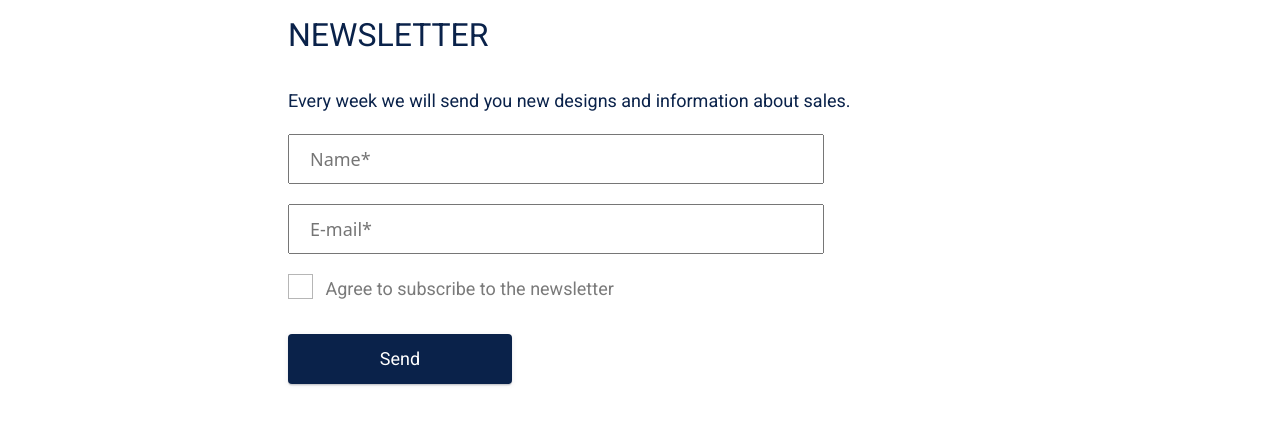
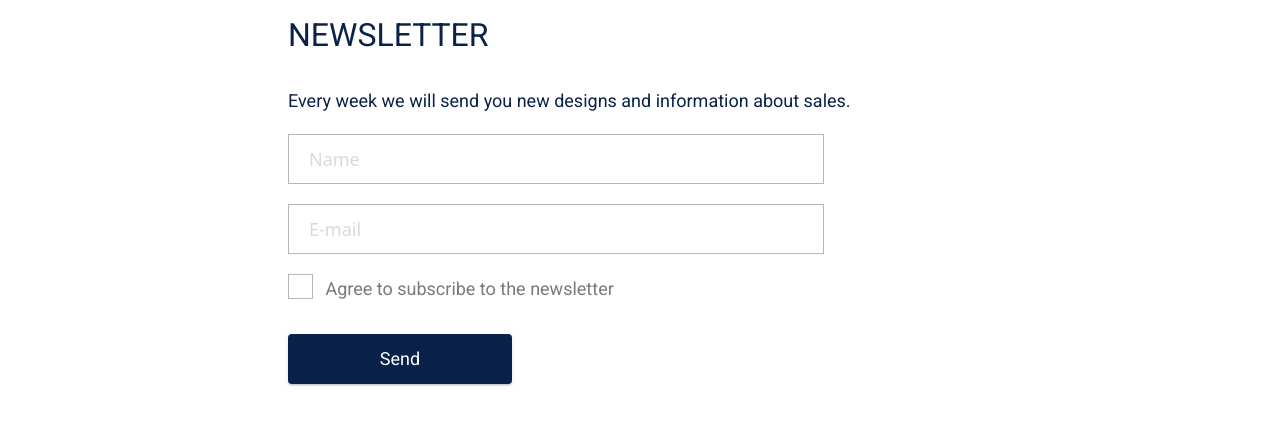
Before and after one commit to TetianaKubrak73/proectcommand-02, a website built with Vite: page src/index.html in a window 1280 px wide. Shown: the part 3540-3967 px from the top of the page. Built offline with nearby package versions, Linux system fonts and the light colour scheme; files whose address does not match are found by name.

Commit message:
done-subs-d

```diff
--- a/src/css/subscription.css
+++ b/src/css/subscription.css
@@ -32,6 +32,7 @@
 
 .subscr-div-text {
   margin-bottom: 20px;
+  position: relative;
 }
 .subscr-text-input {
   display: flex;
@@ -40,13 +41,28 @@
   padding: 11px 20px;
   align-items: center;
   gap: 8px;
-  flex-shrink: 0;
+  border: 1px solid var(--color-dark-grey);
+  outline: transparent;
 }
-.subscr-text-input:hover {
+.subscr-text-input:hover,
+.subscr-text-input:focus {
   border: 1px solid var(--blue-font, #0a224a);
   color: #0a224a;
   fill: #061835;
+  font-size: 18px;
+  font-style: normal;
+  font-weight: 400;
+  line-height: 1.5;
 }
+
+.subscr-text-input::placeholder {
+  color: #d9d9d9;
+  font-size: 18px;
+  font-style: normal;
+  font-weight: 400;
+  line-height: 1.5;
+}
+
 .subscr-div-email {
   margin-bottom: 20px;
   position: relative;
@@ -58,34 +74,49 @@
   padding: 11px 20px;
   align-items: center;
   gap: 8px;
-  flex-shrink: 0;
+  border: 1px solid var(--color-dark-grey);
+  outline: transparent;
+}
 
+.subscr-email-input::placeholder {
+  color: #d9d9d9;
+  font-size: 18px;
+  font-style: normal;
+  font-weight: 400;
+  line-height: 1.5;
 }
+
 .subscr-email-svg {
   position: absolute;
   top: 13px;
   right: 14px;
-  /*
-  fill: #e74a3b;
-  */
-  fill: #ffffff;
+  fill: transparent;
 }
 
-.subscr-email-input:hover {
+.subscr-email-input:hover,
+.subscr-email-input:focus {
   border: 1px solid var(--blue-font, #0a224a);
   color: #0a224a;
   fill: #061835;
 }
 
-.subscr-email-input:focus:invalid + .subscr-email-svg {
-  border: none;
+.subscr-text-input:focus:invalid {
+  color: #e74a3b;
+  border-color: #e74a3b;
+}
 
-  border-radius: 1px;
+.subscr-text-input:focus:invalid + .subscr-email-svg {
   color: #e74a3b;
   fill: #e74a3b;
 }
+
 .subscr-email-input:focus:invalid {
-  outline: 2px solid #e74a3b;
+  color: #e74a3b;
+  border-color: #e74a3b;
+}
+.subscr-email-input:focus:invalid + .subscr-email-svg {
+  color: #e74a3b;
+  fill: #e74a3b;
 }
 
 /*-----------------------------------*/
--- a/src/partials/subscription.html
+++ b/src/partials/subscription.html
@@ -11,20 +11,23 @@
             type="text"
             name="user-name"
             class="subscr-text-input"
-            placeholder="Name*"
+            placeholder="Name"
+            minlength="2"
             maxlength="16"
-            minlength="2"
             required
           />
+          <svg width="25" height="25" class="subscr-email-svg">
+            <use href="./img/icons.svg#icon-ierror"></use>
+          </svg>
         </div>
         <div class="subscr-div-email">
           <input
             type="email"
             name="user-email"
             class="subscr-email-input"
-            placeholder="E-mail*"
+            placeholder="E-mail"
+            minlength="5"
             maxlength="50"
-            minlength="5"
             required
             pattern="[a-zA-Z0-9._%+-]+@[a-zA-Z0-9.-]+\.[a-zA-Z]{2,4}"
           />
```
